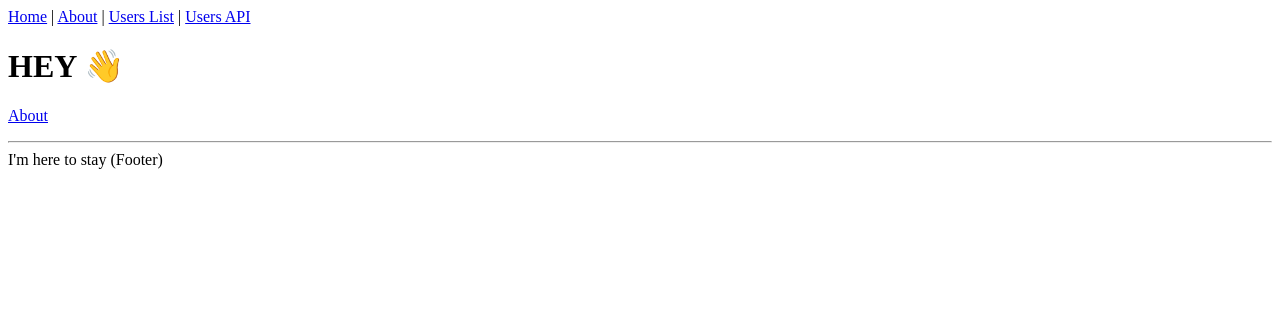
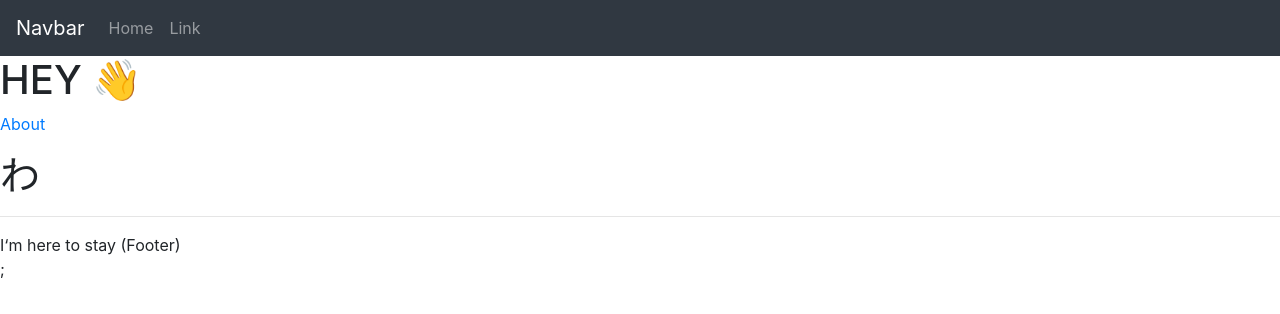
Before and after one commit to Mochichi2003/Campus-festival, a Next.js app: page / in a window 1280 px wide. Shown: the top 314 px of the page. Built offline with nearby package versions, Linux system fonts and the light colour scheme.

Commit message:
headerを作ってるとこ

```diff
--- a/components/Layout.tsx
+++ b/components/Layout.tsx
@@ -1,6 +1,7 @@
 import React, { ReactNode } from "react";
-import Link from "next/link";
+// import Link from "next/link";
 import Head from "next/head";
+import Header from "./header";
 
 type Props = {
   children?: ReactNode;
@@ -13,27 +14,16 @@ const Layout = ({ children, title = "This is the default title" }: Props) => (
       <title>{title}</title>
       <meta charSet="utf-8" />
       <meta name="viewport" content="initial-scale=1.0, width=device-width" />
+      <link rel="icon" href="icon/スクリーンショット 164.png" />
     </Head>
-    <header>
-      <nav>
-        <Link href="/">
-          <a>Home</a>
-        </Link>{" "}
-        |{" "}
-        <Link href="/about">
-          <a>About</a>
-        </Link>{" "}
-        |{" "}
-        <Link href="/users">
-          <a>Users List</a>
-        </Link>{" "}
-        | <a href="/api/users">Users API</a>
-      </nav>
-    </header>
+    {/* <header> */}
+    <Header />
+    {/* </header> */}
     {children}
     <footer>
+      <h1>わ</h1>
       <hr />
-      <span>I'm here to stay (Footer)</span>
+      <span>I&lsquo;m here to stay (Footer)</span>
     </footer>
   </div>
 );
--- /dev/null
+++ b/components/header.tsx
@@ -0,0 +1,24 @@
+import React from "react";
+
+import styles from "./style/header.module.sass";
+import { Navbar, Nav } from "react-bootstrap";
+
+export default function header() {
+  return (
+    <>
+      <Navbar fixed="top" className={styles.header_background} variant="dark">
+        <Navbar.Brand className={styles.header_Nav_text} href="/">
+          Navbar
+        </Navbar.Brand>
+        <Navbar.Toggle aria-controls="basic-navbar-nav" />
+        <Navbar.Collapse id="basic-navbar-nav">
+          <Nav className="mr-auto">
+            <Nav.Link href="#home">Home</Nav.Link>
+            <Nav.Link href="#link">Link</Nav.Link>
+          </Nav>
+        </Navbar.Collapse>
+      </Navbar>
+      <div className={styles.header_margin}></div>
+    </>
+  );
+}
--- /dev/null
+++ b/components/style/header.module.sass
@@ -0,0 +1,17 @@
+$first-color: #303841
+$second-color: #00adb5
+$third-color: #eeeeee
+$fourth-color: #ff5722
+$primary-text-color: #212121
+$secondary-text-color: #757575
+$divider-color: #BDBDBD
+$icon-color: #000000
+
+.header_background
+  background: $first-color
+.header_Nav_text
+  color: #aaa
+  &:hover
+    color: #fff
+.header_margin
+  height: 56px
--- a/package.json
+++ b/package.json
@@ -9,9 +9,12 @@
     "lint": "eslint --fix --ext .js,.jsx,.scss,.sass,.ts,.tsx  ."
   },
   "dependencies": {
+    "bootstrap": "^4.5.2",
     "next": "latest",
     "react": "^16.12.0",
-    "react-dom": "^16.12.0"
+    "react-bootstrap": "^1.3.0",
+    "react-dom": "^16.12.0",
+    "sass": "^1.26.11"
   },
   "husky": {
     "hooks": {
--- /dev/null
+++ b/pages/_app.tsx
@@ -0,0 +1,10 @@
+import { AppProps } from "next/app";
+import "bootstrap/dist/css/bootstrap.min.css";
+
+export default function App({ Component, pageProps }: AppProps) {
+  return (
+    <>
+      <Component {...pageProps} />;
+    </>
+  );
+}
--- a/pages/index.tsx
+++ b/pages/index.tsx
@@ -1,10 +1,12 @@
 import Link from "next/link";
 import Layout from "../components/Layout";
+
 import React from "react";
 
 const IndexPage = () => (
   <Layout title="Home | Next.js + TypeScript Example">
     <h1>HEY 👋</h1>
+
     <p>
       <Link href="/about">
         <a>About</a>
--- a/pages/users/[id].tsx
+++ b/pages/users/[id].tsx
@@ -25,8 +25,7 @@ const StaticPropsDetail = ({ item, errors }: Props) => {
     <Layout
       title={`${
         item ? item.name : "User Detail"
-      } | Next.js + TypeScript Example`}
-    >
+      } | Next.js + TypeScript Example`}>
       {item && <ListDetail item={item} />}
     </Layout>
   );
```
Also changed, not shown: .eslintrc.js, public/icon/スクリーンショット 164.png (added), style/index.sass (added), 1 other file (tests, documents, lock files or other folders).
